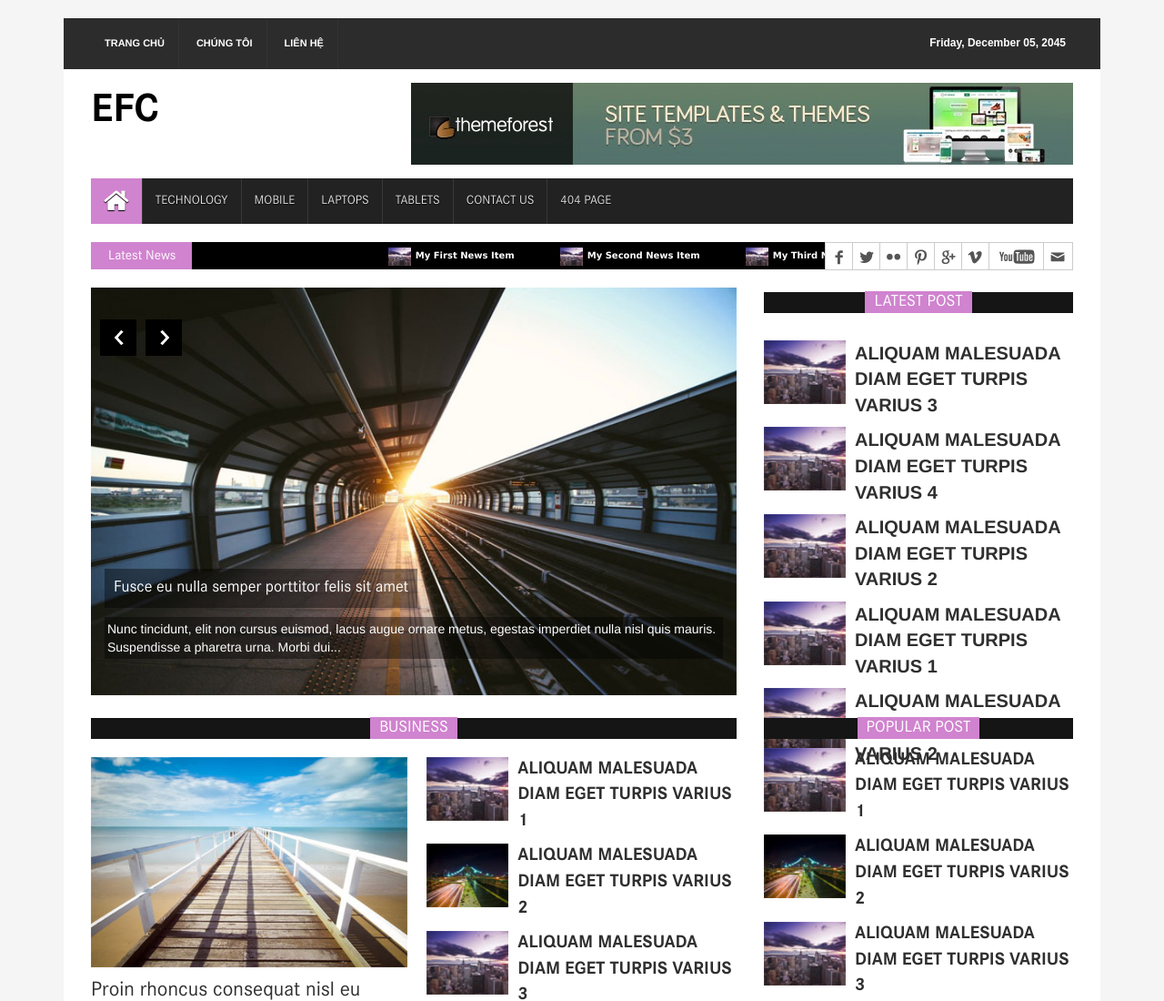
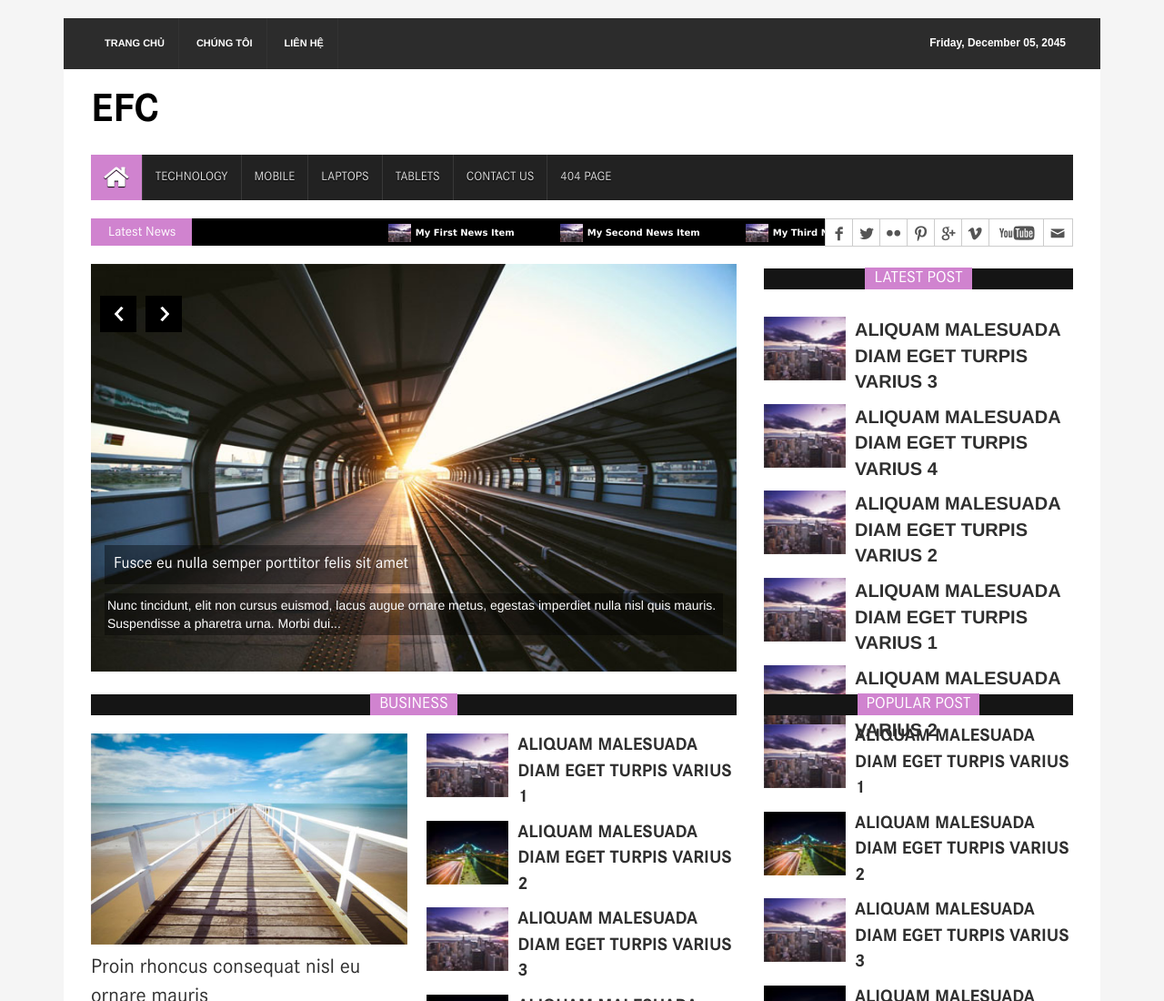
Before and after one commit to thienhahp2k/iso.info.vn, a plain HTML site: page index1.html in a window 1280 px wide. Shown: the top 1100 px of the page at 91% size. Drawn offline with Linux system fonts and the light colour scheme.

Commit message:
Update index1.html

```diff
--- a/index1.html
+++ b/index1.html
@@ -46,7 +46,6 @@
           <div class="logo_area">
             <a href="index.html" class="logo">EFC</a>
           </div>
-          <div class="add_banner"><a href="#"><img src="images/addbanner_728x90_V1.jpg" alt=""></a></div>
         </div>
       </div>
     </div>
```
